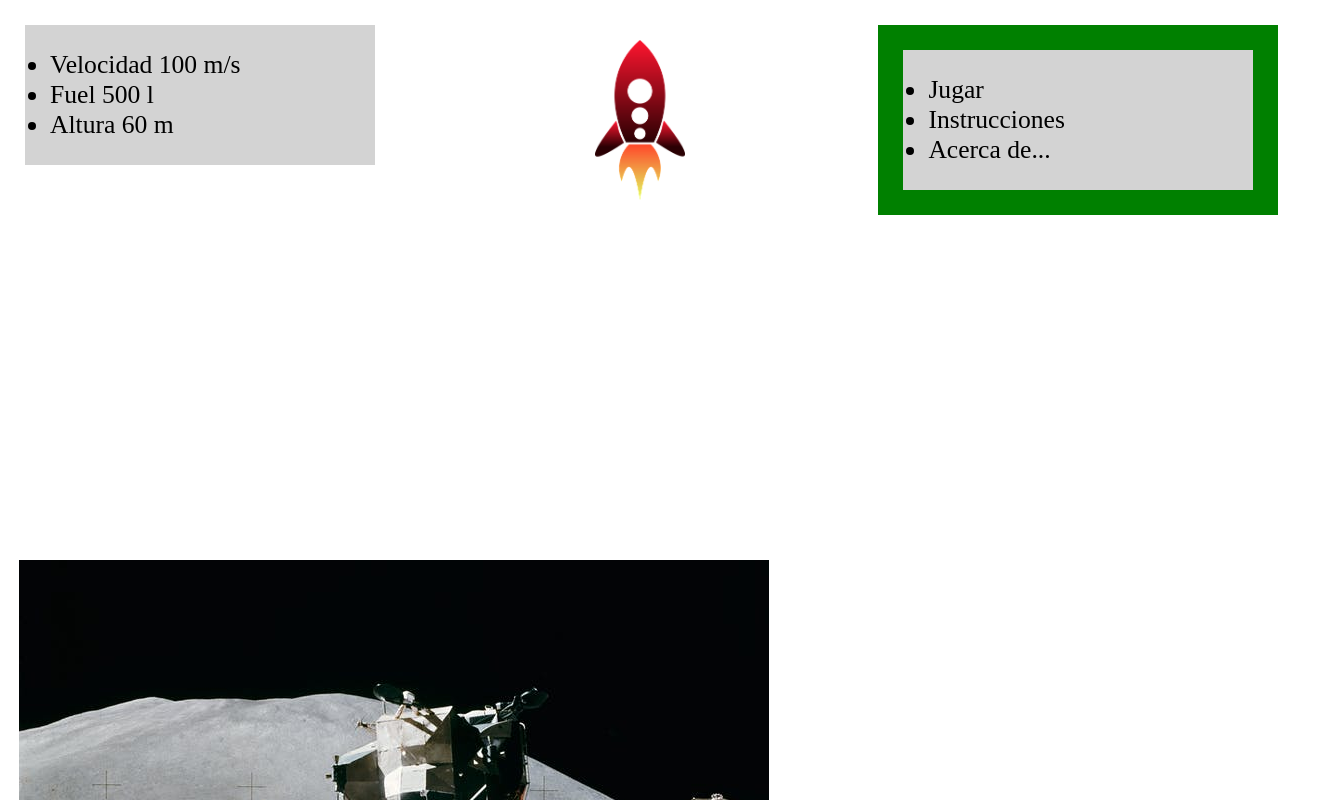
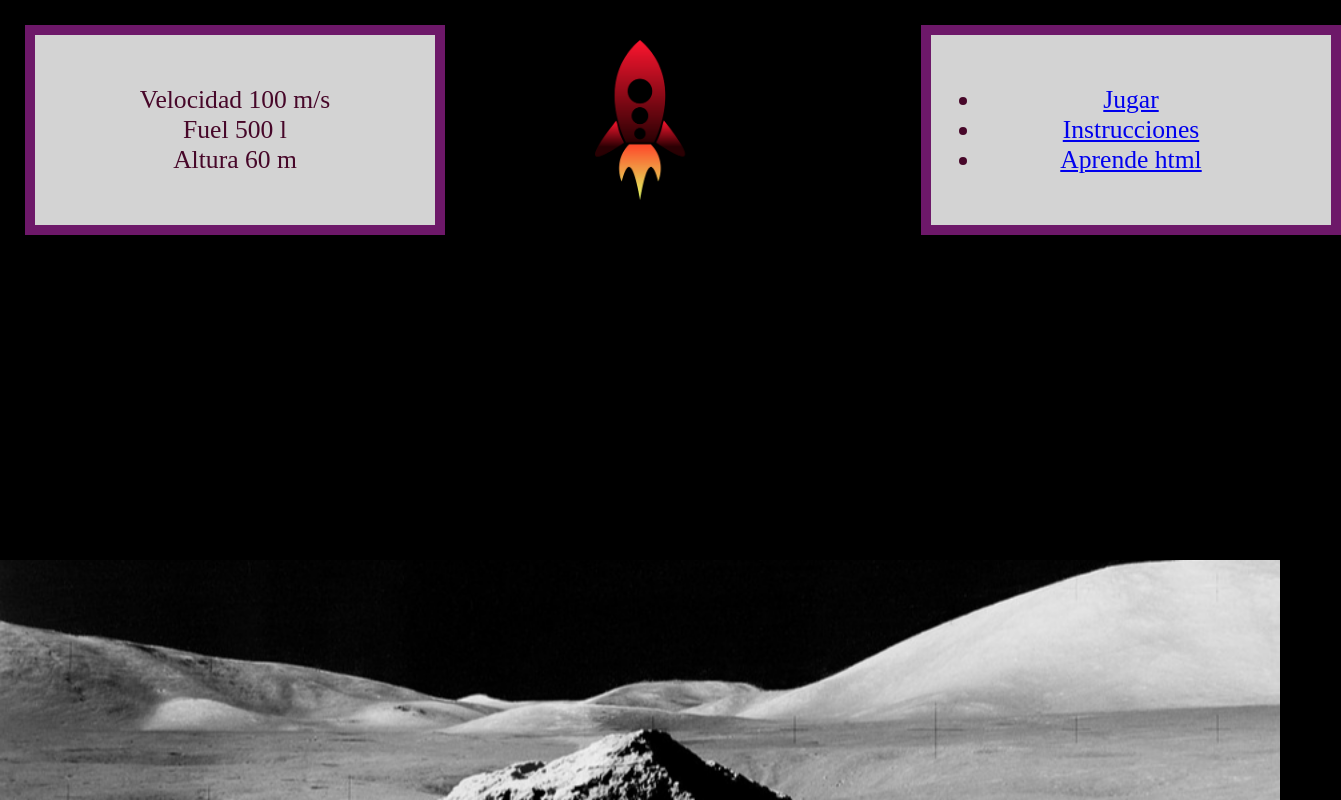
Before and after one commit to jgallardopons/ASIR_LMSGI-LUNAR-LANDING-, a plain HTML site: page Lunar landing.html in a window 1280 px wide. Shown: the whole page, 1341 px wide, since content can reach past the window. Drawn offline with Linux system fonts and the light colour scheme.

Commit message:
Add files via upload

```diff
--- a/Lunar landing.html
+++ b/Lunar landing.html
@@ -8,21 +8,21 @@
 <img src="img/cobete.png" alt="img nave">
 </div>
 <div class="a" border-color: red>
-<ul id="cpanel">
-<li>Velocidad <span id="velocidad">100</span> m/s</li>
-<li>Fuel <span id="fuel">500</span> l</li>
-<li>Altura <span id="altura">60</span> m</li>
+<dl id="cpanel">
+	<dd></dd>
+<dt>Velocidad <span id="velocidad">100</span> m/s</dt>
+<dt>Fuel <span id="fuel">500</span> l</dt>
+<dt>Altura <span id="altura">60</span> m</dt>
 </ul>
 </div>
 <div class="b">
 <ul id="menu">
-<li>Jugar</li>
-<li>Instrucciones</li>
-<li>Acerca de...</li>
+<li><a href="Jugar.html">Jugar</a></li>
+<li><a href="https://es.wikipedia.org/wiki/Dachshund">Instrucciones</a></li>
+<li><a href="https://es.wikipedia.org/wiki/Dachshund">Aprende html</a></li>
 </ul>
 </div>
-<div class="d">d
-<img src="img/espectador.jpeg" alt="img suelo">
+<div class="d">
 </div>
 </body>
 
--- a/index.css
+++ b/index.css
@@ -1,12 +1,18 @@
 body,html{height:100%;padding:0px;margin:0px}
-body{font-size:2vw;background-image:url(img/space.jpg)}
+body{font-size:2vw;background-color: black;color: #470729}
 #background{position:absolute; z-index:1; width:100%; height:100%;}
 .a{display:inline-block;width:33.33%;height:100%;float:left;border-color: red}
-.b{display:inline-block;width:33.33%;height:100%;float:right;}
+.b{display:inline-block;width:30%;height:100%;float:right;}
 .c{}
 .a,.b,.c{}
-.d{height:30%;width:100%;position:fixed;bottom:0px;}
+.d{background-image:url(img/lunar-surface.jpg);height:30%;width:100%;position:fixed;bottom:0px;
+background-position: center center;background-repeat: no-repeat;background-size: cover;}
 #nave{text-align:center;position:fixed;top:5%;width:100%;height:20%;}
 #nave img{height:100%;}
-#cpanel{border-color: red; background-color: lightgrey;width: 300px;border: 25px;padding: 25px;margin: 25px;}
-#menu{background-color: lightgrey;width: 300px;border: 25px solid green;padding: 25px;margin: 25px;}
+#cpanel{text-align: center; background-color: lightgrey;width: 300px;border: 10px solid #6D1869 ;
+	padding: 50px;margin: 25px;}
+#menu{text-align: center; background-color: lightgrey;width: 300px;border: 10px solid #6D1869 ;
+	padding: 50px;margin: 25px;}
+#velocidad{}
+#fuel{}
+#altura{}
```
Also changed, not shown: Jugar.html (added, +12 -0 lines), img/lunar-surface.jpg (added), img/suelo alargado.jpg (added).
